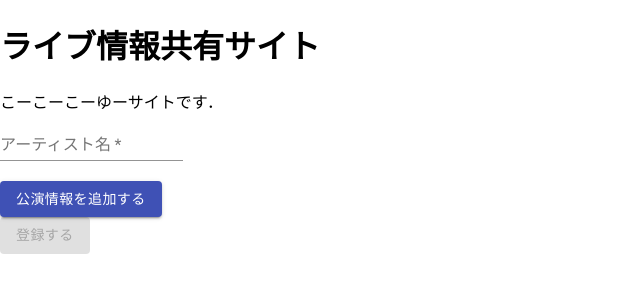
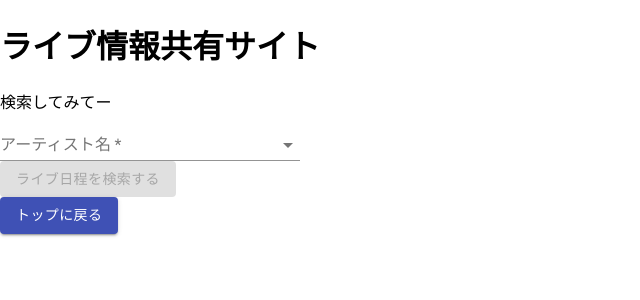
Before and after one commit to KengoShimizu/concert_date_sharing, a React (Create React App) app: page /search in a window 1280 px wide. Shown: the top 300 px of the page, without its empty margins (0-640 px from the left). Built offline with nearby package versions, Linux system fonts and the light colour scheme; data requests are answered from the project's data file.

Commit message:
add json-server

```diff
--- /dev/null
+++ b/db/db.json
@@ -0,0 +1,24 @@
+{
+  "concert_details": [
+    {
+    "artist": "one ok rock",
+    "dates": [
+      "2020-02-03T16:15:00.000Z",
+      "2020-02-04T16:16:00.000Z"
+    ],
+    "concerts": [
+      "Eye Of The Storm",
+      "Eye Of The Storm"
+    ],
+    "todohukens": [
+      "北海道",
+      "東京都"
+    ],
+    "kaijos": [
+      "札幌ドーム",
+      "東京ドーム"
+    ],
+    "id": "xbu1I3i"
+  }
+  ]
+}
--- a/package.json
+++ b/package.json
@@ -10,10 +10,12 @@
     "@testing-library/react": "^9.3.2",
     "@testing-library/user-event": "^7.1.2",
     "date-fns": "^2.0.0-beta.5",
+    "json-server": "^0.16.1",
     "material-ui-pickers": "^2.2.4",
     "node-sass": "^4.13.1",
     "react": "^16.12.0",
     "react-dom": "^16.12.0",
+    "react-router-dom": "^5.1.2",
     "react-scripts": "3.4.0",
     "react-select": "^3.0.8"
   },
@@ -21,7 +23,8 @@
     "start": "react-scripts start",
     "build": "react-scripts build",
     "test": "react-scripts test",
-    "eject": "react-scripts eject"
+    "eject": "react-scripts eject",
+    "jserver": "json-server --port 3001 -w db/db.json"
   },
   "eslintConfig": {
     "extends": "react-app"
--- a/src/App.js
+++ /dev/null
@@ -1,16 +0,0 @@
-import React from 'react';
-import './App.scss';
-import Form from './components/Form';
-
-function App() {
-  return (
-    <div className="App">
-      <div className="description">こーこーこーゆーサイトです．</div>
-
-      <Form />
-
-    </div>
-  );
-}
-
-export default App;
--- a/src/components/Form.js
+++ b/src/components/Form.js
@@ -15,7 +15,8 @@ class Form extends React.Component {
       kaijos: [],
       inputs: [],
       selectedDates: [],
-      isinputted: false
+      isinputted: false,
+      json: ''
     };
   }
 
@@ -152,20 +153,62 @@ class Form extends React.Component {
     });
   };
 
+  addDetails = e => {
+    e.preventDefault();
+
+    fetch('http://localhost:3001/concert_details', {
+      method: 'POST',
+      body: JSON.stringify({
+        artist: this.state.artist,
+        dates: this.state.selectedDates,
+        concerts: this.state.concerts,
+        todohukens: this.state.todohukens,
+        kaijos: this.state.kaijos
+      }),
+      headers: new Headers({ 'Content-type' : 'application/json' })
+    })
+  };
+
+
   render() {
+
+    const artist_input = (
+      <TextField
+        label="アーティスト名"
+        id="standard-basic"
+        value={this.state.artist}
+        onChange={e => this.setState({ artist: e.target.value })}
+        required
+      />
+    );
+
+    const addButton = (
+      <Button
+        variant="contained"
+        color="primary"
+        onClick={this.append_details}>
+        公演情報を追加する
+      </Button>
+    );
+
+    const regButton = (
+      <Button
+        id="submit"
+        variant="contained"
+        color="primary"
+        className={this.state.isinputted ? "" : "submit-disabled"}
+        onClick={this.addDetails}
+        type="submit"
+        >
+        登録する
+      </Button>
+    );
 
     return (
         <div id="form">
           <form>
-            <TextField
-              label="アーティスト名"
-              id="standard-basic"
-              value={this.state.artist}
-              onChange={e => this.setState({ artist: e.target.value })}
-              required
-            />
+            {artist_input}
             <br />
-
             {/* 公演情報を追加する」ボタンが押された時に順次追加*/}
             {this.state.inputs.map((v, i) =>
               <div key={i}>
@@ -228,25 +271,12 @@ class Form extends React.Component {
                 <br />
               </div>
             )}
-
             <br />
-            <Button
-              variant="contained"
-              color="primary"
-              onClick={this.append_details}>
-              公演情報を追加する
-            </Button>
+            {addButton}
             <br />
-            <Button
-              id="submit"
-              variant="contained"
-              color="primary"
-              className={this.state.isinputted ? "" : "submit-disabled"}
-              type="submit"
-              >
-              登録する
-            </Button>
+            {regButton}
           </form>
+          {this.state.json}
         </div>
     );
   }
--- /dev/null
+++ b/src/components/SearchForm.js
@@ -0,0 +1,86 @@
+import React from 'react';
+import './sass/form.scss';
+import { Button, TextField } from '@material-ui/core';
+import { Autocomplete } from '@material-ui/lab';
+
+class SearchForm extends React.Component {
+  constructor(props) {
+    super(props);
+    this.state = {
+      isinputted: false,
+      isfetched: false,
+      db_json: ''
+    };
+  }
+
+  fetchResponse = () => {
+    fetch('http://localhost:3001/concert_details')
+    .then( res => res.json() )
+    .then( res => {
+      this.setState({
+        isfetched: true,
+        db_json: res
+      });
+
+    })
+  };
+
+  validation = () => {
+    if (!this.state.isinputted){
+      this.setState(prevState => ({isinputted: true}));
+    }
+    else{
+      this.setState(prevState => ({isinputted: false}));
+    }
+    console.log(this.state.isfetched);
+  };
+
+  search = () => {
+    alert(document.getElementById("form1").elements['artist'].value);
+  };
+
+  componentDidMount = () => {
+    this.fetchResponse();
+  };
+
+  render() {
+    const loading = [{ value: 'loading', lavel: 'loading' }];
+    let options;
+    if (this.state.isfetched) {
+      options = this.state.db_json.map(v => JSON.parse(JSON.stringify({ value: v.artist, label: v.artist })));
+    }
+
+    return (
+        <div id="form">
+          <form id="form1">
+          <Autocomplete
+            id="combo-box-demo"
+            options={this.state.isfetched ? options : loading}
+            getOptionLabel={this.state.isfetched ? options => options.label : loading => loading.label}
+            style={{ width: 300 }}
+            onChange={this.validation}
+            renderInput={params => (
+              <TextField {...params}
+                label="アーティスト名"
+                id="standard-basic"
+                name="artist"
+                required
+                fullWidth
+              />
+            )}
+          />
+            <Button
+              variant="contained"
+              color="primary"
+              onClick={this.search}
+              className={this.state.isinputted ? "" : "submit-disabled"}
+              >
+              ライブ日程を検索する
+            </Button>
+          </form>
+        </div>
+    );
+  }
+}
+
+export default SearchForm;
--- a/src/index.js
+++ b/src/index.js
@@ -1,10 +1,11 @@
 import React from 'react';
 import ReactDOM from 'react-dom';
 import './index.scss';
-import App from './App';
+import Main from './router/Main';
 import * as serviceWorker from './serviceWorker';
+import { BrowserRouter } from 'react-router-dom';
 
-ReactDOM.render(<App />, document.getElementById('root'));
+ReactDOM.render(<BrowserRouter><Main /></BrowserRouter>, document.getElementById('root'));
 
 // If you want your app to work offline and load faster, you can change
 // unregister() to register() below. Note this comes with some pitfalls.
--- /dev/null
+++ b/src/router/App.js
@@ -0,0 +1,26 @@
+import React from 'react';
+import '../App.scss';
+import Form from '../components/Form';
+import { Link } from 'react-router-dom';
+import { Button } from '@material-ui/core';
+
+function App() {
+  return (
+    <div className="App">
+      <div className="description">こーこーこーゆーサイトです．</div>
+
+      <Form />
+      <Link to="/search">
+        <Button
+          variant="contained"
+          color="primary"
+          >
+          ライブ情報を検索する
+        </Button>
+      </Link>
+
+    </div>
+  );
+}
+
+export default App;
--- /dev/null
+++ b/src/router/Main.js
@@ -0,0 +1,15 @@
+import React from 'react';
+import { Switch, Route } from 'react-router-dom';
+import App from './App';
+import Search from './Search';
+
+const Main = () => (
+  <main>
+    <Switch>
+      <Route exact path="/" component={App} />
+      <Route path="/search" component={Search} />
+    </Switch>
+  </main>
+);
+
+export default Main;
--- /dev/null
+++ b/src/router/Search.js
@@ -0,0 +1,25 @@
+import React from 'react';
+import SearchForm from '../components/SearchForm';
+import { Link } from 'react-router-dom';
+import { Button } from '@material-ui/core';
+
+function Search() {
+  return (
+    <div className="Search">
+      <div className="description">検索してみてー</div>
+
+      <SearchForm />
+      <Link to="/">
+        <Button
+          variant="contained"
+          color="primary"
+          >
+          トップに戻る
+        </Button>
+      </Link>
+
+    </div>
+  );
+}
+
+export default Search;
```
Also changed, not shown: 1 other file (tests, documents, lock files or other folders).
